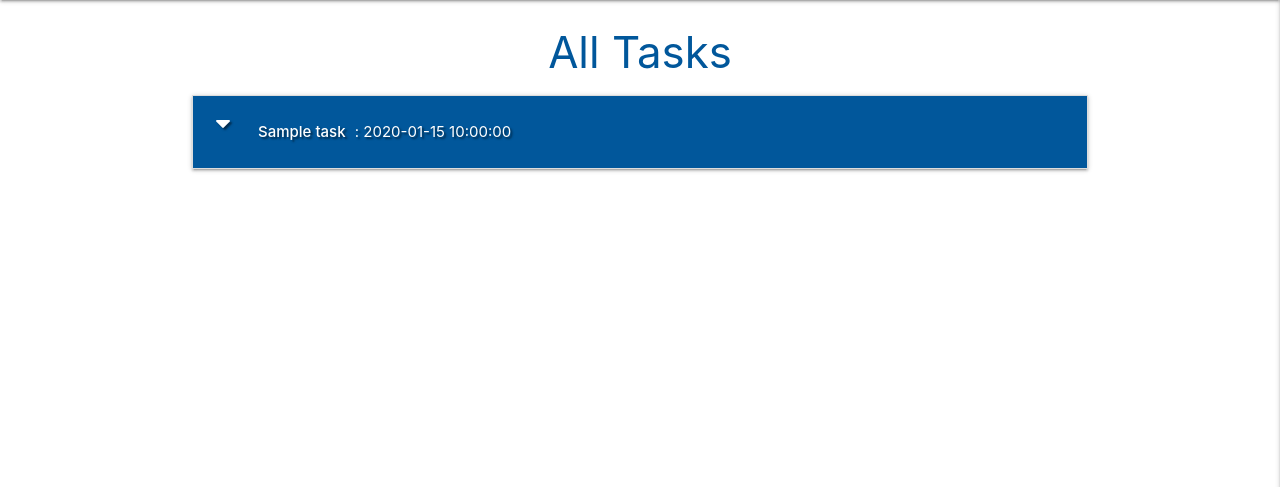
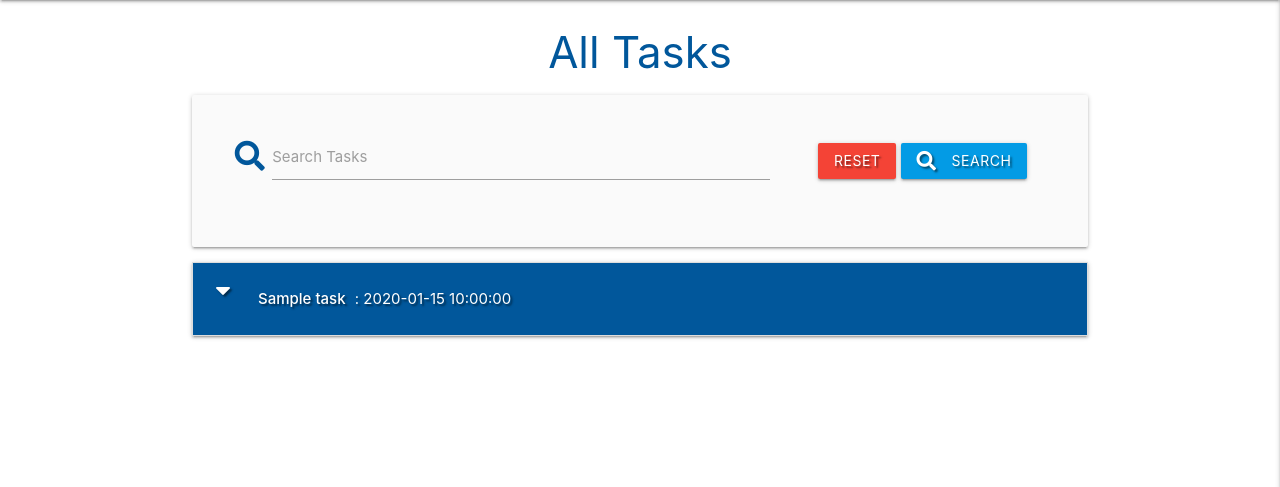
Before and after one commit to mateuszniechwiej/flask_task_manager_project, a Flask app: page / in a window 1280 px wide. Shown: the part 64-551 px from the top of the page. Run offline with Flask 2, Linux system fonts and the light colour scheme; a database or web service that is not in the repository returns one stand-in record (values such as "Sample title"); some libraries are stand-ins or nearby versions.

Commit message:
Add Search functionality

```diff
--- a/app.py
+++ b/app.py
@@ -23,6 +23,15 @@ mongo = PyMongo(app)
 @app.route("/get_tasks")
 def get_tasks():
     tasks = list(mongo.db.tasks.find())
+    return render_template("tasks.html", tasks=tasks)
+
+
+@app.route("/search", methods=["GET", "POST"])
+def search():
+    query = request.form.get("query")
+    # mongo.db.tasks.create_index([("task_name", "text"), ("task_description", "text")])
+    # Would need to destroy the query after each call
+    tasks = list(mongo.db.tasks.find({"$text": {"$search": query}}))
     return render_template("tasks.html", tasks=tasks)
 
 
--- a/templates/tasks.html
+++ b/templates/tasks.html
@@ -1,8 +1,27 @@
 {% extends "base.html" %}
 {% block content %}
 
-<h3 class="light-blue-text text-darken-4 center-align">All Tasks</h3>
+    <h3 class="light-blue-text text-darken-4 center-align">All Tasks</h3>
 
+    <div class="row card-panel grey lighten-5">
+        <form action="{{ url_for('search') }}" method="post" class="col s12">
+            <div class="row valign-wrapper center-align">
+                <div class="input-field col s12 m8">
+                    <i class="fas fa-search prefix light-blue-text text-darken-4"></i>
+                    <input type="text" name="query" id="query" minlength="3" class="validate" required>
+                    <label for="query">Search Tasks</label>
+                </div>
+                <div class="col s12 m4">
+                    <a href="{{ url_for('get_tasks') }}" class="red btn text-shadow">Reset</a>
+                    <button type="submit" class="light-blue darken-1 btn text-shadow">
+                        <i class="fas fa-search left"></i> Search
+                    </button>
+                </div>
+            </div>
+        </form>
+    </div>
+
+    {% if tasks|length > 0 %}
     <ul class="collapsible">
         {% for task in tasks %}
             <li>
@@ -29,4 +48,7 @@
             </li>
         {% endfor %}
     </ul>
+    {% else %}
+        <h3 class="red-text text-darken-4 center-align">No Results Found</h3>
+    {% endif %}
 {% endblock %}
```
